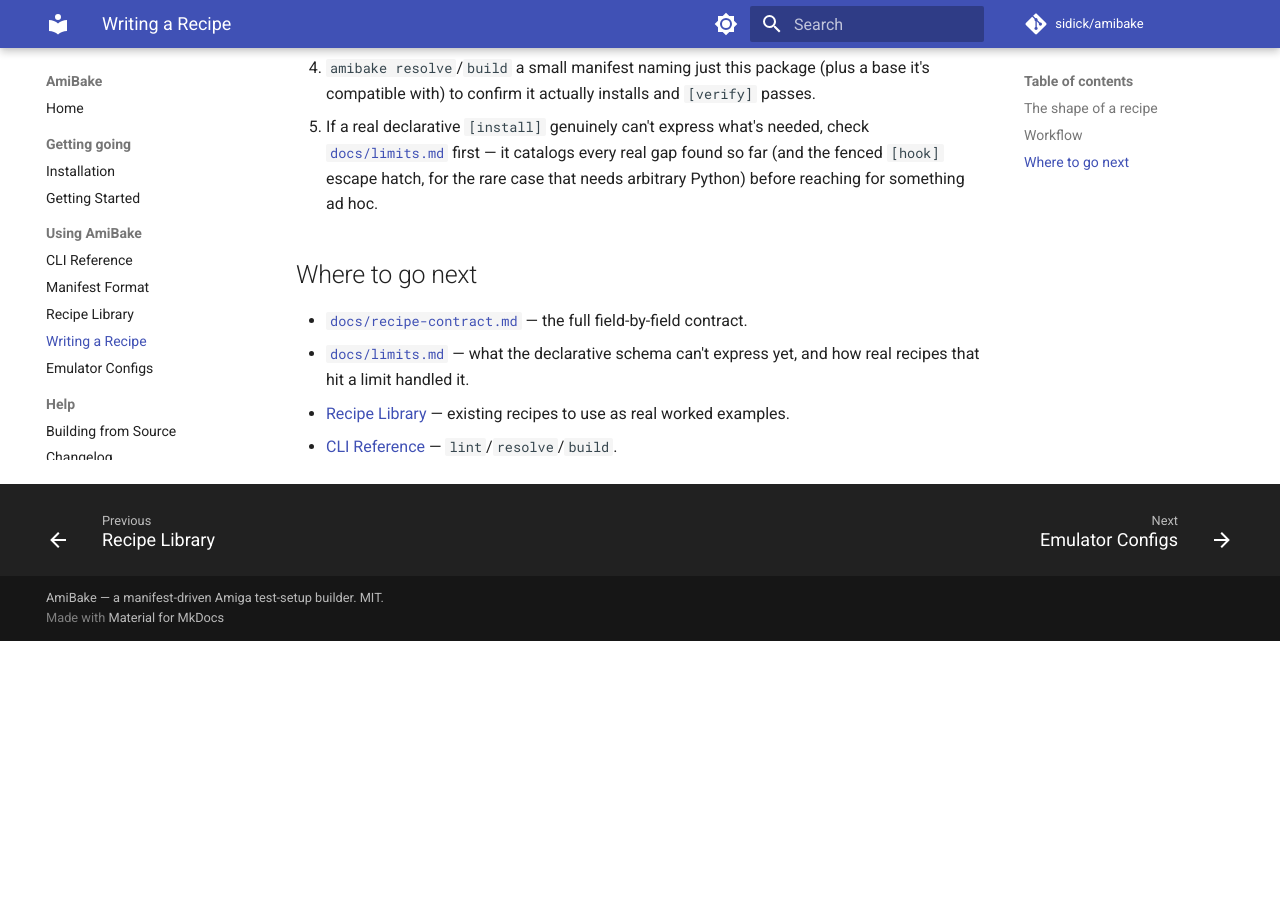
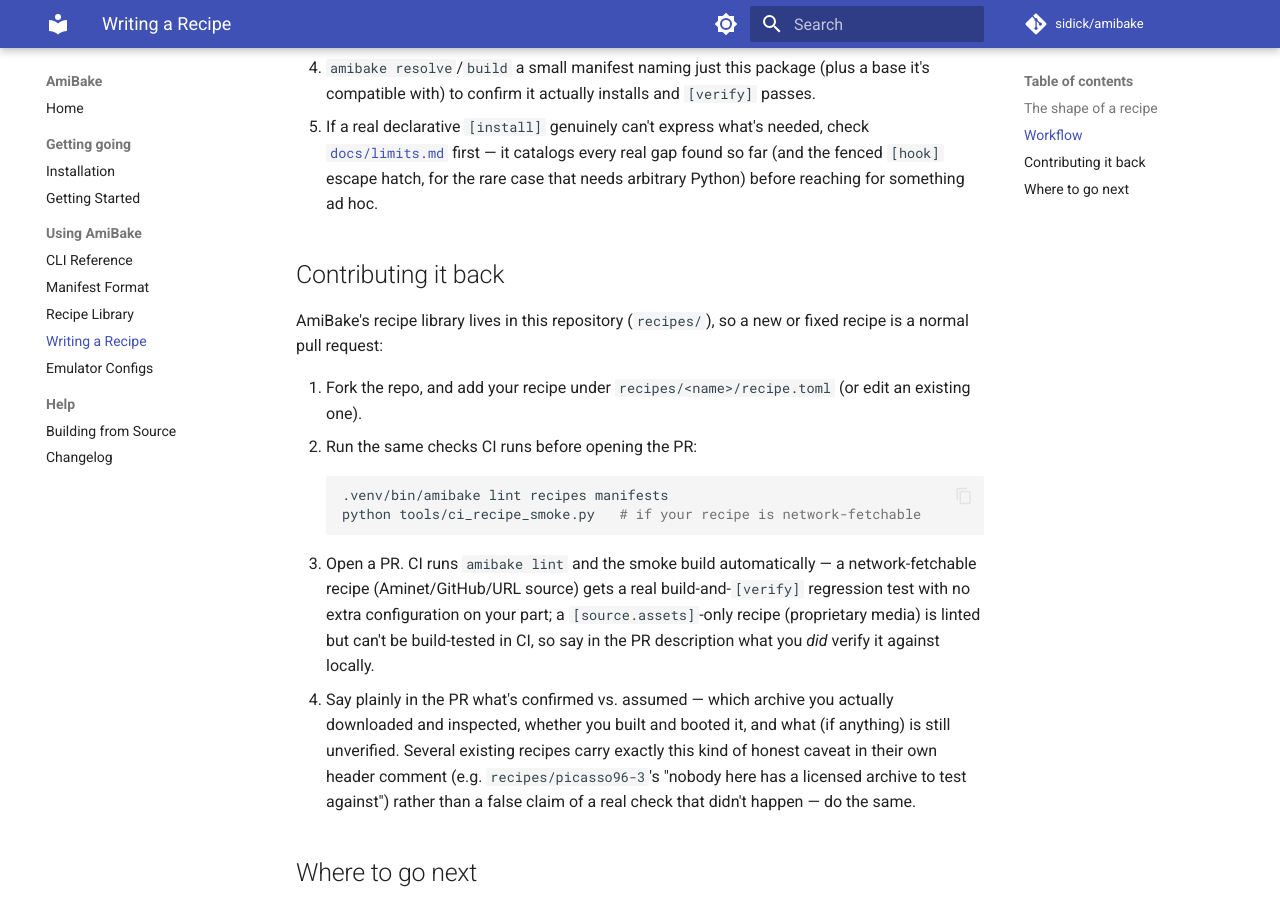
Before and after one commit to sidick/amibake, an MkDocs documentation site: the page built from userdocs/Writing-Recipes.md, in a window 1280 px wide and 900 px high, scrolled down 1851 px. Built offline with MkDocs 1.6.1 and Material for MkDocs 9.7.7, drawn with Linux system fonts in a browser that asks for light colours; comment, search, counter and statistics services are not loaded; the version menu is left out; before the commit the page ends 2492 px from its top, so only the background shows below that.

Commit message:
userdocs: document contributing a recipe back via PR
Adds a concrete PR workflow to Writing-Recipes.md — fork, lint/smoke
locally, open a PR (CI covers the rest for network-fetchable recipes),
and be explicit in the PR about what was actually verified vs.
assumed, matching the honesty convention several existing recipes'
own header comments already follow.

Co-Authored-By: Claude Sonnet 5 <noreply@anthropic.com>
Claude-Session: https://claude.ai/code/session_01VYJZd7g4oST6BuGqvMRm8c

````diff
--- a/userdocs/Writing-Recipes.md
+++ b/userdocs/Writing-Recipes.md
@@ -94,6 +94,32 @@ exists      = ["SYS:Libs/amisslmaster.library"]
    `[hook]` escape hatch, for the rare case that needs arbitrary Python)
    before reaching for something ad hoc.
 
+## Contributing it back
+
+AmiBake's recipe library lives in this repository (`recipes/`), so a
+new or fixed recipe is a normal pull request:
+
+1. Fork the repo, and add your recipe under `recipes/<name>/recipe.toml`
+   (or edit an existing one).
+2. Run the same checks CI runs before opening the PR:
+   ```sh
+   .venv/bin/amibake lint recipes manifests
+   python tools/ci_recipe_smoke.py   # if your recipe is network-fetchable
+   ```
+3. Open a PR. CI runs `amibake lint` and the smoke build automatically
+   — a network-fetchable recipe (Aminet/GitHub/URL source) gets a real
+   build-and-`[verify]` regression test with no extra configuration on
+   your part; a `[source.assets]`-only recipe (proprietary media) is
+   linted but can't be build-tested in CI, so say in the PR description
+   what you *did* verify it against locally.
+4. Say plainly in the PR what's confirmed vs. assumed — which archive
+   you actually downloaded and inspected, whether you built and booted
+   it, and what (if anything) is still unverified. Several existing
+   recipes carry exactly this kind of honest caveat in their own header
+   comment (e.g. `recipes/picasso96-3`'s "nobody here has a licensed
+   archive to test against") rather than a false claim of a real check
+   that didn't happen — do the same.
+
 ## Where to go next
 
 - [`docs/recipe-contract.md`](https://github.com/sidick/amibake/blob/main/docs/recipe-contract.md) — the full field-by-field contract.
````
